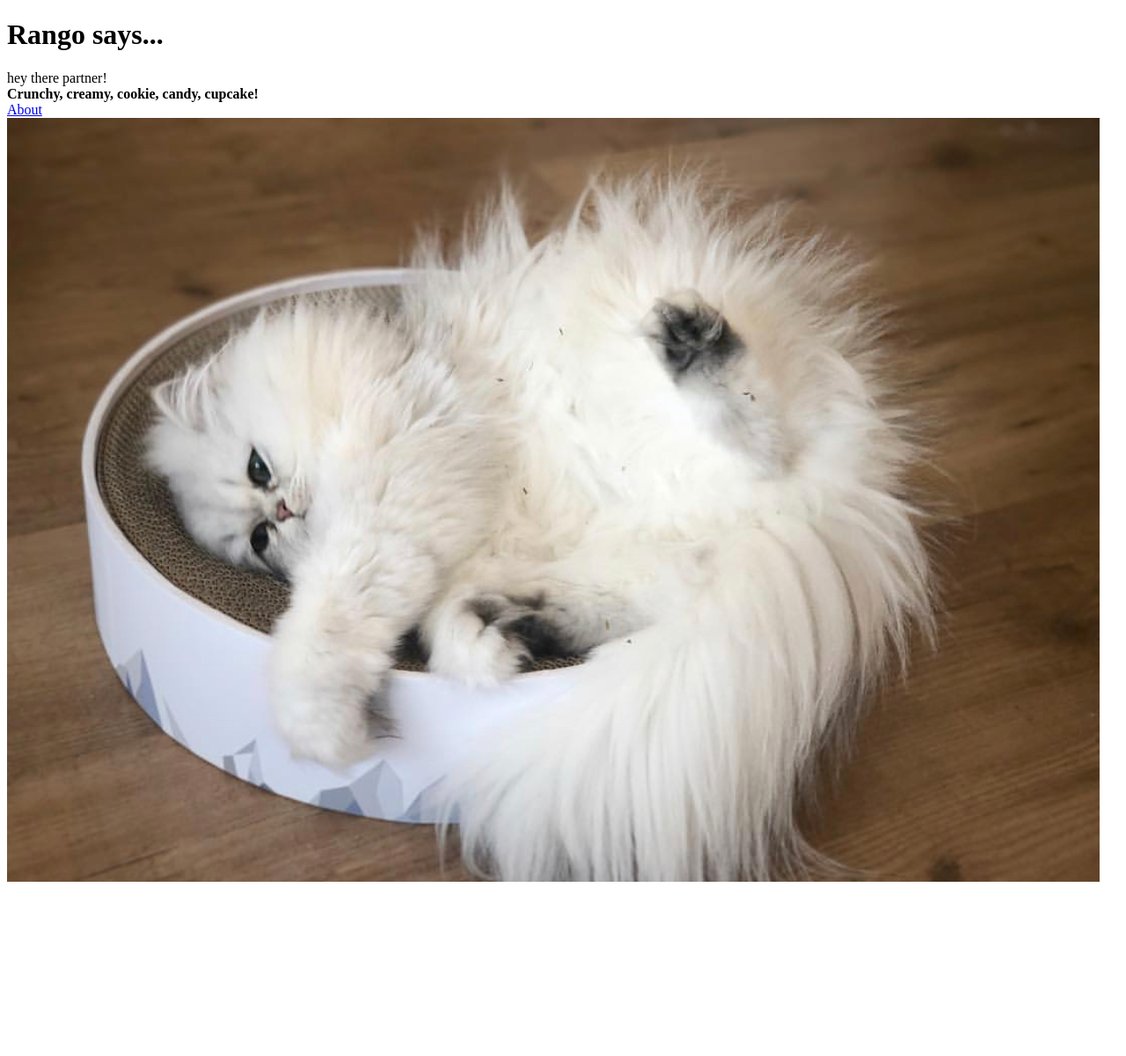
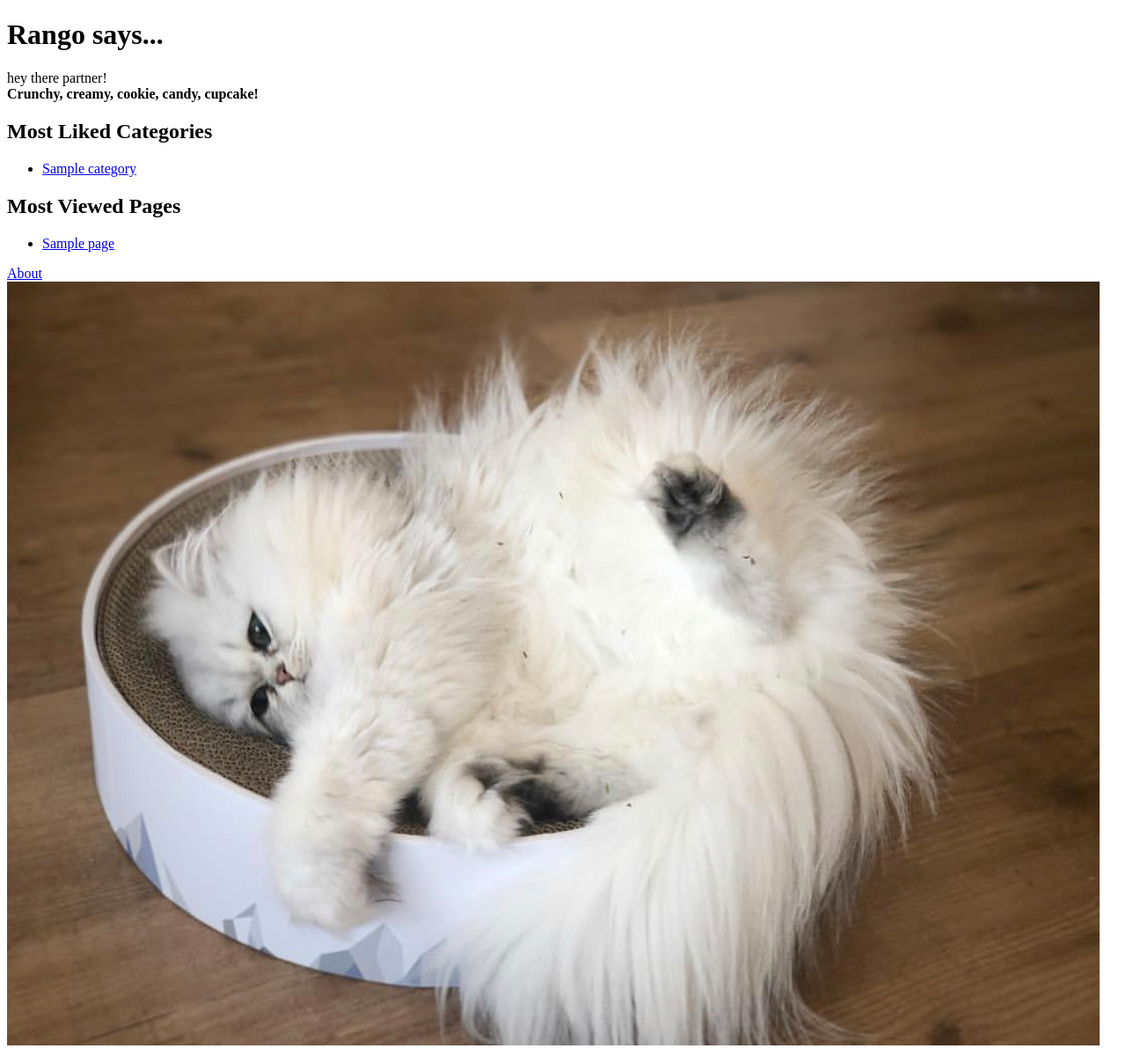
Before and after one commit to KeitaroTM/tango_with_django_project, a Django app: page / in a window 1280 px wide. Shown: the whole page at 88% size. Before the commit the page ends 1002 px from the top, so only its background shows below. Run offline with Django 3.2, Linux system fonts and the light colour scheme; tables that the repository leaves empty hold one stand-in row (values such as "Sample post").

Commit message:
Chapter 6 Done and tested (Connecting models, views and templates. Showing Categories on the main page)

```diff
--- a/rango/admin.py
+++ b/rango/admin.py
@@ -6,5 +6,9 @@ class PageAdmin(admin.ModelAdmin):
     list_display = ('title', 'category', 'url')
 
 
-admin.site.register(Category)
+class CategoryAdmin(admin.ModelAdmin):
+    prepopulated_fields = {'slug': ('name',)}
+
+
+admin.site.register(Category, CategoryAdmin)
 admin.site.register(Page, PageAdmin)
--- a/rango/models.py
+++ b/rango/models.py
@@ -1,15 +1,20 @@
 from django.db import models
+from django.template.defaultfilters import slugify
 
 
 class Category(models.Model):
     name = models.CharField(max_length=128, unique=True)
     views = models.IntegerField(default=0)
     likes = models.IntegerField(default=0)
+    slug = models.SlugField(unique=True)
+
+    def save(self, *args, **kwargs):
+        self.slug = slugify(self.name)
+        super(Category, self).save(*args, **kwargs)
 
 
     class Meta:
-        verbose_name_plural = 'Categories'
-
+        verbose_name_plural = 'categories'
 
     def __str__(self):
         return self.name
--- a/rango/urls.py
+++ b/rango/urls.py
@@ -6,4 +6,5 @@ app_name = 'rango'
 urlpatterns = [
     path('', views.index, name='index'),
     path('about/', views.about, name='about'),
+    path('category/<slug:category_name_slug>/', views.show_category, name='show_category'),
 ]
--- a/rango/views.py
+++ b/rango/views.py
@@ -1,11 +1,34 @@
 from django.shortcuts import render
 from django.http import HttpResponse
+from rango.models import Category
+from rango.models import Page
 
 
 def index(request):
-    context_dict = {'boldmessage': 'Crunchy, creamy, cookie, candy, cupcake!'}
+    category_list = Category.objects.order_by('-likes')[:5]
+    page_list = Page.objects.order_by('-views')[:5]
+
+    context_dict = {}
+    context_dict['boldmessage'] = 'Crunchy, creamy, cookie, candy, cupcake!'
+    context_dict['categories'] = category_list
+    context_dict['pages'] = page_list
+
     return render(request, 'rango/index.html', context=context_dict)
 
 
 def about(request):
     return render(request, 'rango/about.html')
+
+
+def show_category(request, category_name_slug):
+    context_dict = {}
+
+    try:
+        category = Category.objects.get(slug=category_name_slug)
+        pages = Page.objects.filter(category=category)
+        context_dict['pages'] = pages
+        context_dict['category'] = category
+    except Category.DoesNotExist:
+        context_dict['category'] = None
+        context_dict['pages'] = None
+    return render(request, 'rango/category.html', context=context_dict)
--- a/templates/rango/index.html
+++ b/templates/rango/index.html
@@ -12,8 +12,37 @@
         <h1>Rango says...</h1>
         <div>
             hey there partner! <br />
-            <strong>{{ boldmessage }}</strong><br />
+            <strong>{{ boldmessage }}</strong>
         </div>
+
+        <div>
+            <h2>Most Liked Categories</h2>
+        {% if categories %}
+            <ul>
+            {% for category in categories %}
+                <li>
+                    <a href="/rango/category/{{ category.slug }}/">{{ category.name }}</a>
+                </li>
+            {% endfor %}
+            </ul>
+        {% else %}
+            <strong>There are no categories present.</strong>
+          {% endif %}
+        </div>
+
+        <div>
+            <h2>Most Viewed Pages</h2>
+        {% if pages %}
+            <ul>
+                {% for page in pages %}
+                <li><a href="{{ page.url }}">{{ page.title }}</a></li>
+                {% endfor %}
+            </ul>
+        {% else %}
+            <strong>There are no pages present.</strong>
+        {% endif %}
+        </div>
+
         <div>
             <a href="/rango/about/">About</a><br />
             <img src="{% static 'images/rango.jpg' %}" alt="Picture of Rango" />
```
Also changed, not shown: populate_rango.py (+9 -9 lines), templates/rango/category.html (added, +30 -0 lines), rango/migrations/0003_auto_20230125_1232.py (added), 1 other file.
